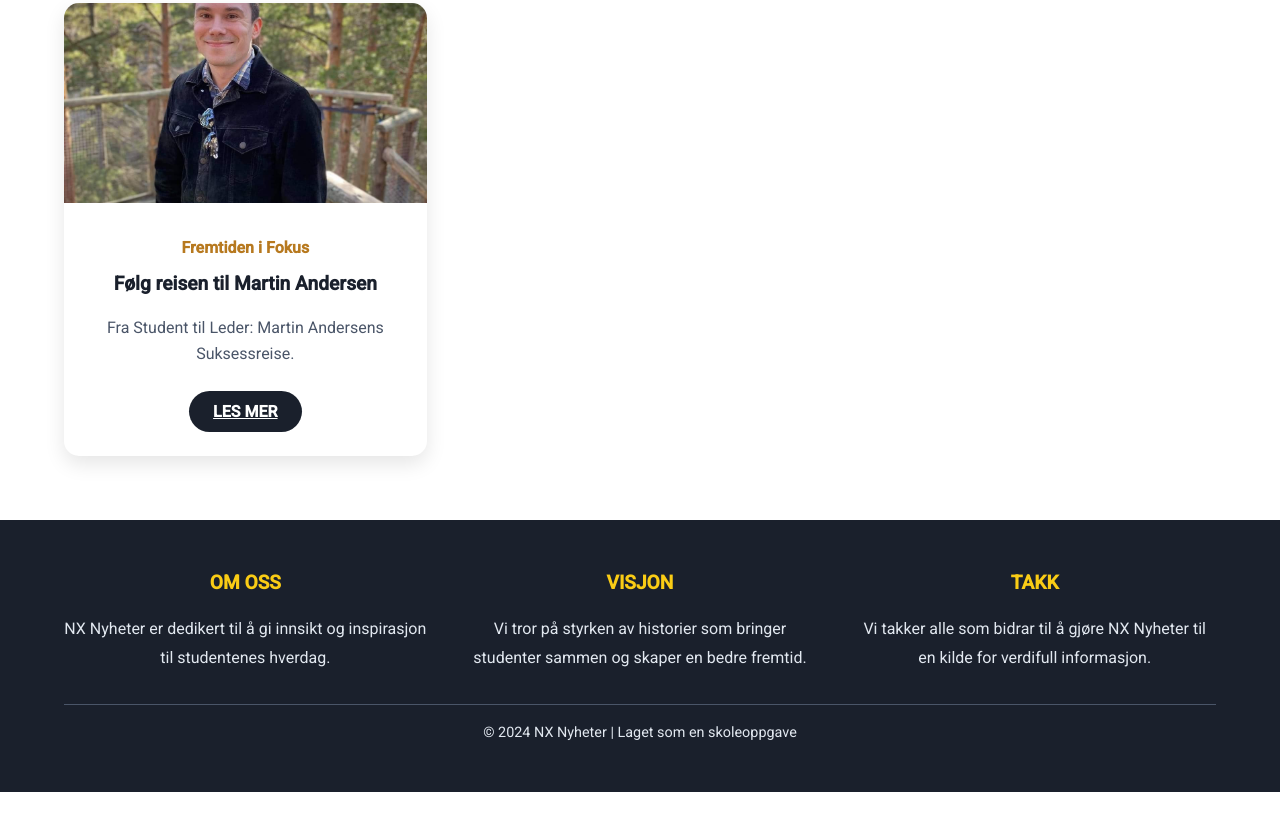
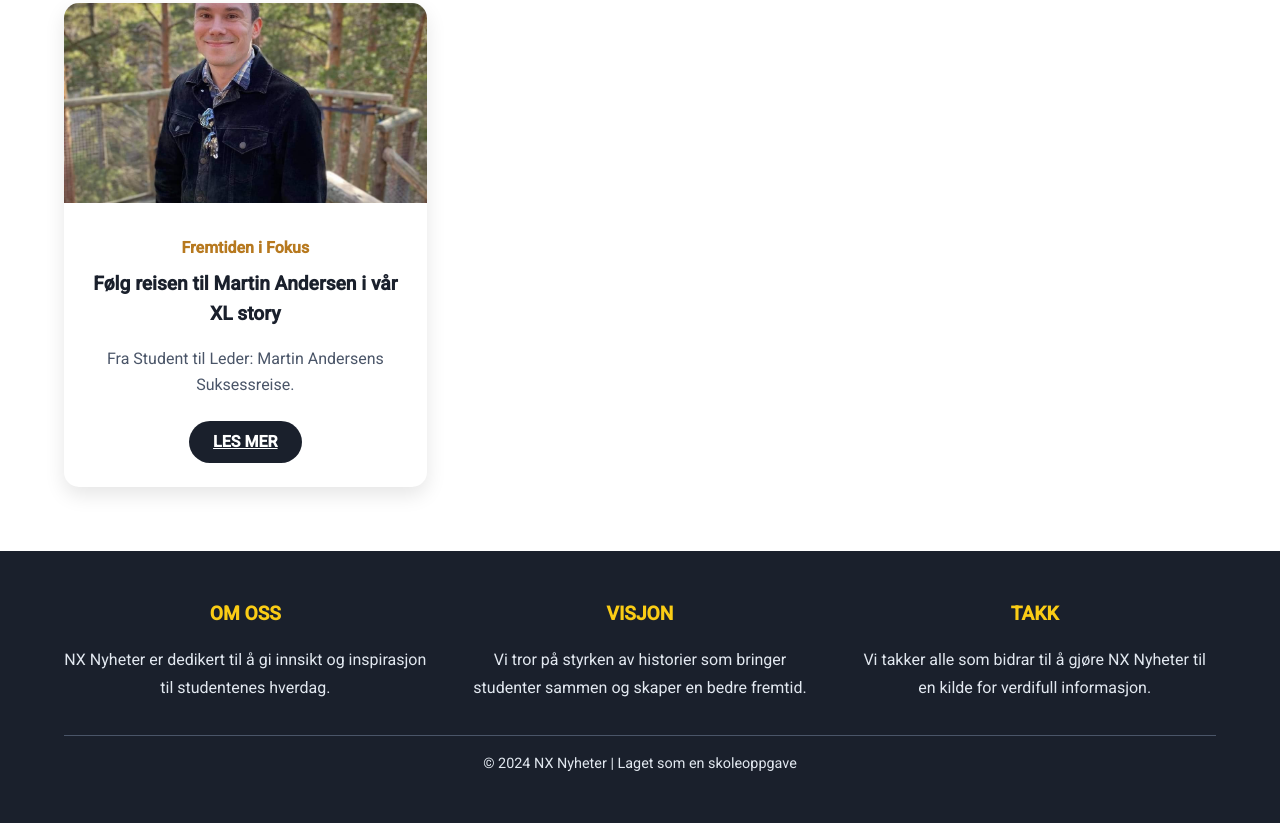
Before and after one commit to WarisTheDon/Kommukinkasjon-Gruppe-oppgave-1, a plain HTML site: page index.html in a window 1280 px wide. Shown: the part 1472-2295 px from the top of the page. Before the commit the page ends 2264 px from the top, so only its background shows below. Drawn offline with nearby package versions, Linux system fonts and the light colour scheme.

Commit message:
XL story
forside

```diff
--- a/index.html
+++ b/index.html
@@ -58,7 +58,7 @@
                     <img src="Bilder/martinarthur2.jpg" alt="Fremtiden i Fokus">
                     <div class="kort-innhold">
                         <h3>Fremtiden i Fokus</h3>
-                        <h4>Følg reisen til Martin Andersen</h4>
+                        <h4>Følg reisen til Martin Andersen i vår XL story</h4>
                         <p>Fra Student til Leder: Martin Andersens Suksessreise.</p>
                         <a href="artikkel4.html" class="les-mer">Les Mer</a>
                     </div>
```
